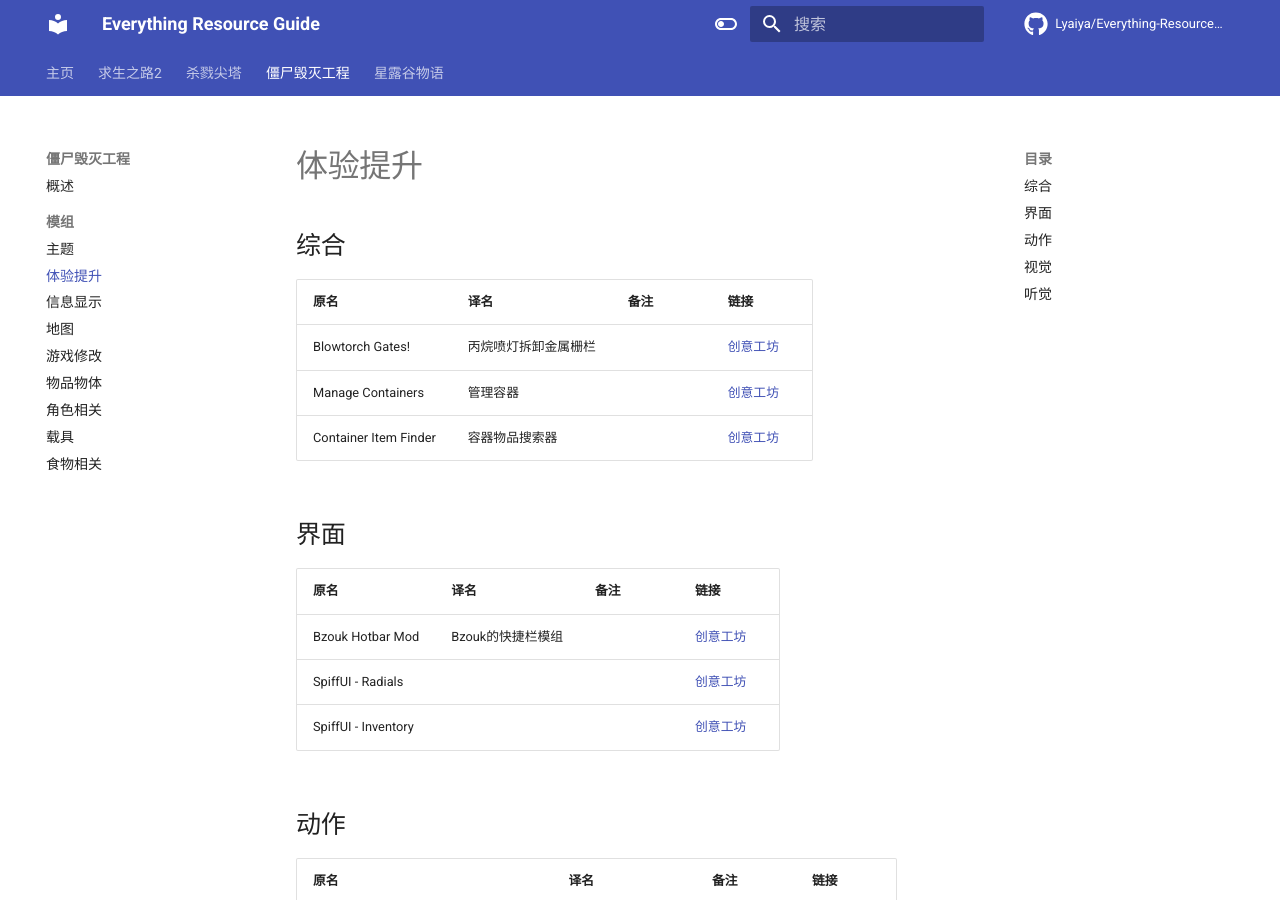
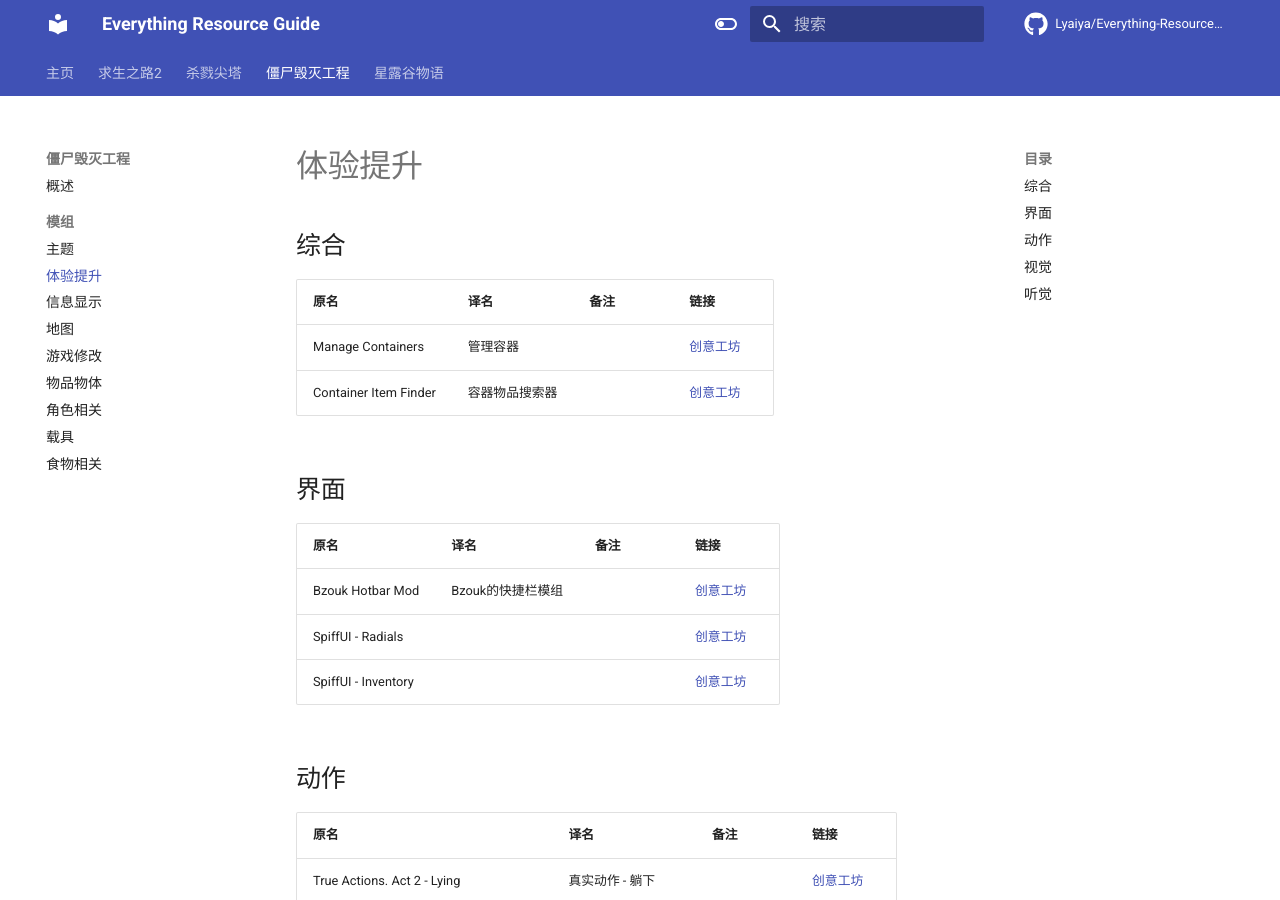
Before and after one commit to Lyaiya/Everything-Resource-Guide, an MkDocs documentation site: the page built from docs/僵尸毁灭工程/模组/体验提升.md, in a window 1280 px wide and 900 px high. Built offline with MkDocs 1.6.1 and Material for MkDocs 9.7.7, drawn with Linux system fonts in a browser that asks for light colours; comment, search, counter and statistics services are not loaded.

Commit message:
Update 体验提升.md

```diff
--- a/docs/僵尸毁灭工程/模组/体验提升.md
+++ b/docs/僵尸毁灭工程/模组/体验提升.md
@@ -2,11 +2,10 @@
 
 ## 综合
 
-| 原名                      | 译名                 | 备注 | 链接                                                                          |
-| ------------------------- | -------------------- | ---- | ----------------------------------------------------------------------------- |
-| Blowtorch Gates!          | 丙烷喷灯拆卸金属栅栏 |      | [创意工坊](https://steamcommunity.com/sharedfiles/filedetails/?id=2794941460) |
-| Manage Containers         | 管理容器             |      | [创意工坊](https://steamcommunity.com/sharedfiles/filedetails/?id=2337452747) |
-| Container Item Finder     | 容器物品搜索器       |      | [创意工坊](https://steamcommunity.com/sharedfiles/filedetails/?id=2846623627) |
+| 原名                  | 译名           | 备注 | 链接                                                                          |
+| --------------------- | -------------- | ---- | ----------------------------------------------------------------------------- |
+| Manage Containers     | 管理容器       |      | [创意工坊](https://steamcommunity.com/sharedfiles/filedetails/?id=2337452747) |
+| Container Item Finder | 容器物品搜索器 |      | [创意工坊](https://steamcommunity.com/sharedfiles/filedetails/?id=2846623627) |
 
 ## 界面
 
```
